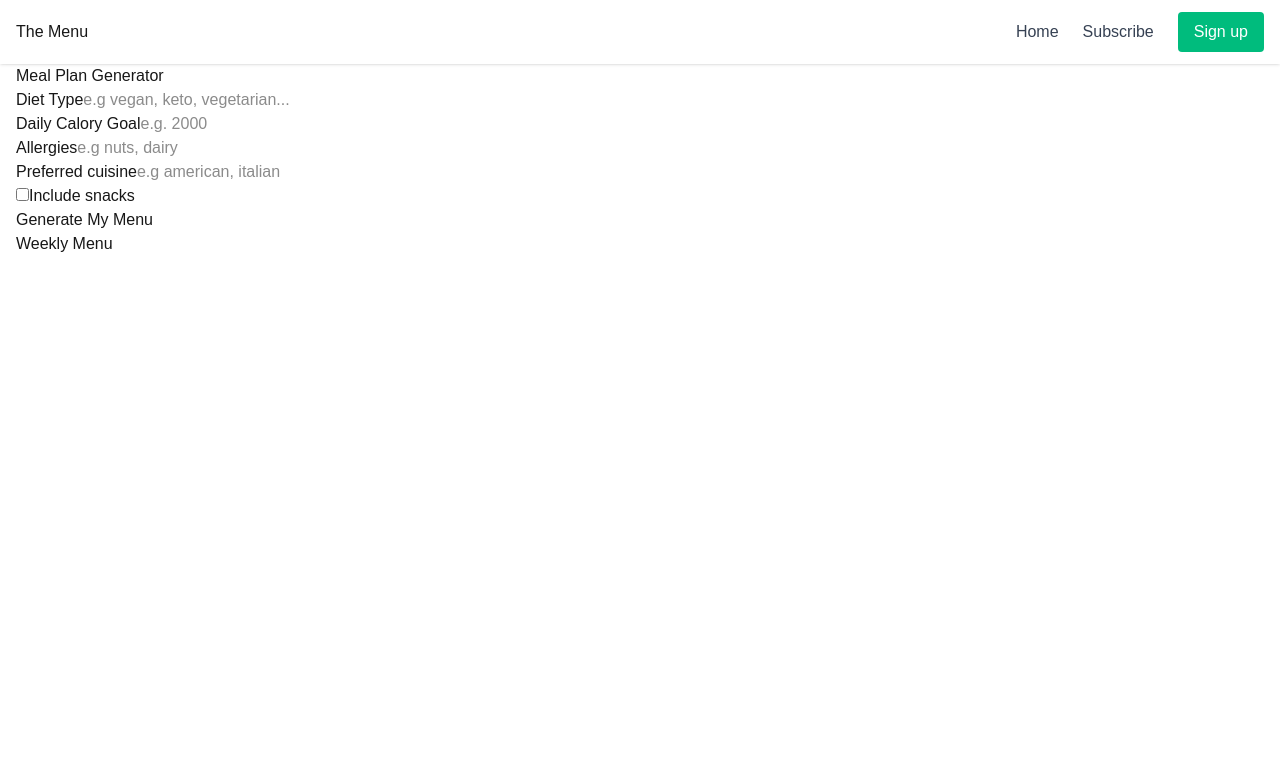
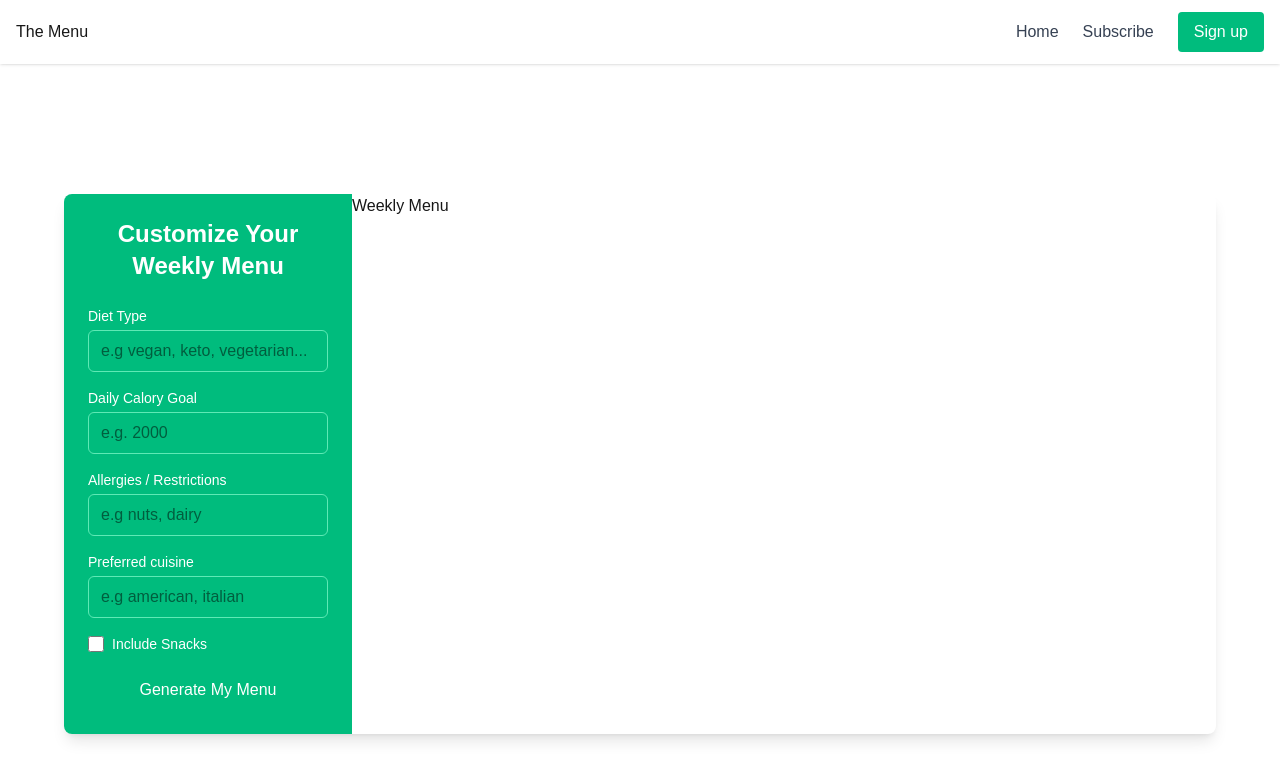
Before and after one commit to daphnee-jeune/ai-saas-app, a Next.js app: page /mealplan in a window 1280 px wide. Shown: the top 780 px of the page. Built offline with nearby package versions, Linux system fonts and the light colour scheme; no server answers.

Commit message:
style mealplan page - type and capture form data input

```diff
--- a/app/mealplan/page.tsx
+++ b/app/mealplan/page.tsx
@@ -1,24 +1,62 @@
+"use client";
 import React from "react";
 
+interface MealPlanInput {
+  dietType: string;
+  calories: number;
+  allergies: string;
+  cuisine: string;
+  snacks: boolean;
+  days?: number;
+}
+
 const MealPlanDashboard = () => {
+  const handleSubmit = (e: React.FormEvent<HTMLFormElement>) => {
+    e.preventDefault();
+    const formData = new FormData(e.currentTarget);
+    // info to send with the request
+    const payload: MealPlanInput = {
+      dietType: formData.get("dietType")?.toString() ?? "",
+      calories: Number(formData.get("calories")) ?? 2000,
+      allergies: formData.get("allergies")?.toString() || "",
+      cuisine: formData.get("cuisine")?.toString() || "",
+      snacks: Boolean(formData.get("snacks")) || false,
+      days: 7,
+    };
+    console.log(payload);
+  };
   return (
-    <div>
-      <div>
-        <div>
-          <h1>Meal Plan Generator</h1>
-          <form action="">
+    <div className="min-h-screen flex items-center justify-center  p-4">
+      {/* Left side */}
+      <div className="w-full max-w-6xl flex flex-col md:flex-row bg-white shadow-lg rounded-lg overflow-hidden">
+        <div className="w-full md:w-1/3 lg:w-1/4 p-6 bg-emerald-500 text-white">
+          <h1 className="text-2xl font-bold mb-6 text-center">
+            Customize Your Weekly Menu
+          </h1>
+          <form onSubmit={handleSubmit} className="space-y-4">
             <div>
-              <label htmlFor="dietType">Diet Type</label>
+              <label
+                htmlFor="dietType"
+                className="block text-sm font-medium mb-1"
+              >
+                Diet Type
+              </label>
               <input
                 type="text"
                 id="dietType"
                 name="dietType"
                 required
+                className="w-full px-3 py-2 border border-emerald-300 rounded-md text-black focus:outline-none focus:ring-2 focus:ring-emerald-400"
                 placeholder="e.g vegan, keto, vegetarian..."
               />
             </div>
             <div>
-              <label htmlFor="calories">Daily Calory Goal</label>
+              <label
+                htmlFor="calories"
+                className="block text-sm font-medium mb-1"
+              >
+                Daily Calory Goal
+              </label>
               <input
                 type="number"
                 id="calories"
@@ -26,28 +64,57 @@
                 required
                 min={500}
                 max={15000}
+                className="w-full px-3 py-2 border border-emerald-300 rounded-md text-black focus:outline-none focus:ring-2 focus:ring-emerald-400"
                 placeholder="e.g. 2000"
               />
             </div>
             <div>
-              <label htmlFor="allergies">Allergies</label>
-              <input type="text" id="allergies" name="allergies" placeholder="e.g nuts, dairy" />
+              <label
+                htmlFor="allergies"
+                className="block text-sm font-medium mb-1"
+              >
+                Allergies / Restrictions
+              </label>
+              <input
+                type="text"
+                id="allergies"
+                name="allergies"
+                className="w-full px-3 py-2 border border-emerald-300 rounded-md text-black focus:outline-none focus:ring-2 focus:ring-emerald-400"
+                placeholder="e.g nuts, dairy"
+              />
             </div>
             <div>
-              <label htmlFor="cuisine">Preferred cuisine</label>
+              <label
+                htmlFor="cuisine"
+                className="block text-sm font-medium mb-1"
+              >
+                Preferred cuisine
+              </label>
               <input
                 type="text"
                 id="cuisine"
                 name="cuisine"
+                className="w-full px-3 py-2 border border-emerald-300 rounded-md text-black focus:outline-none focus:ring-2 focus:ring-emerald-400"
                 placeholder="e.g american, italian"
               />
             </div>
-            <div>
-              <input type="checkbox" id="snacks" name="snacks" />
-              <label htmlFor="snacks">Include snacks</label>
+            <div className="flex items-center">
+              <input
+                type="checkbox"
+                id="snacks"
+                className="h-4 w-4 text-emerald-300 border-emerald-300 rounded"
+              />
+              <label htmlFor="snacks" className="ml-2 block text-sm text-white">
+                Include Snacks
+              </label>
             </div>
             <div>
-              <button type="submit">Generate My Menu</button>
+              <button
+                type="submit"
+                className="w-full bg-emerald-500 text-white py-2 px-4 rounded-md hover:bg-emerald-600 transition-colors"
+              >
+                Generate My Menu
+              </button>
             </div>
           </form>
         </div>
```
